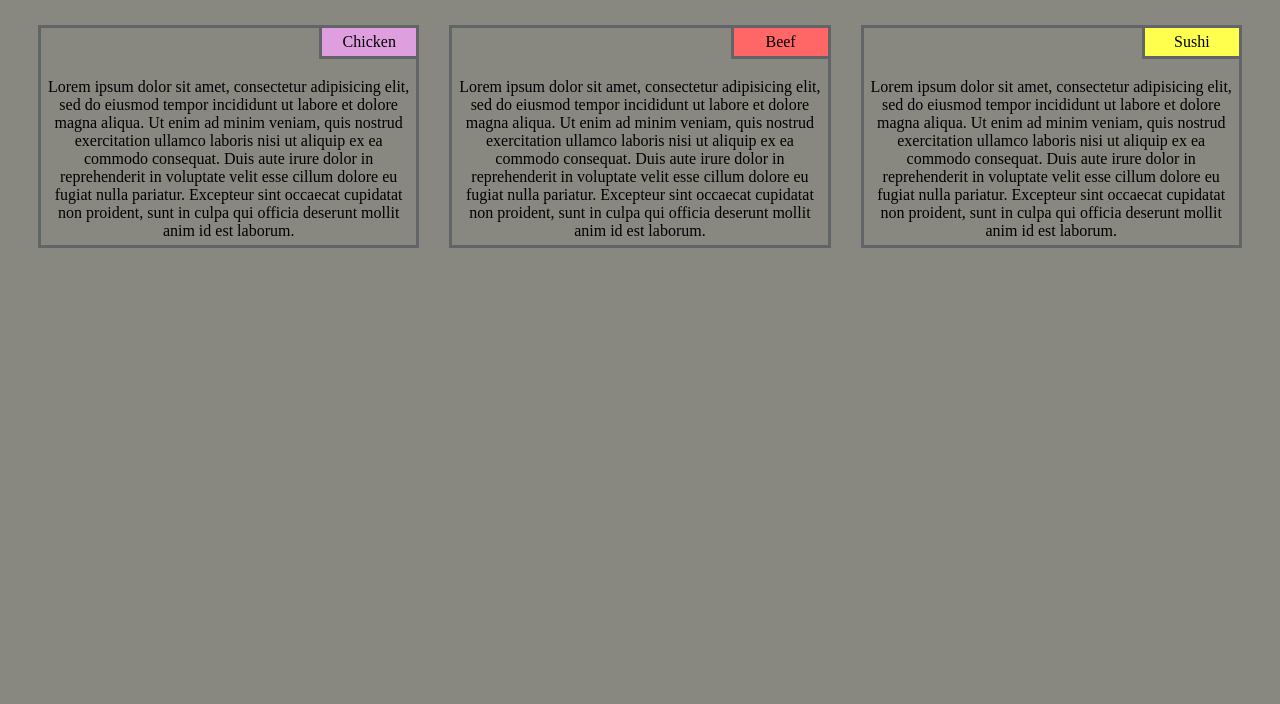
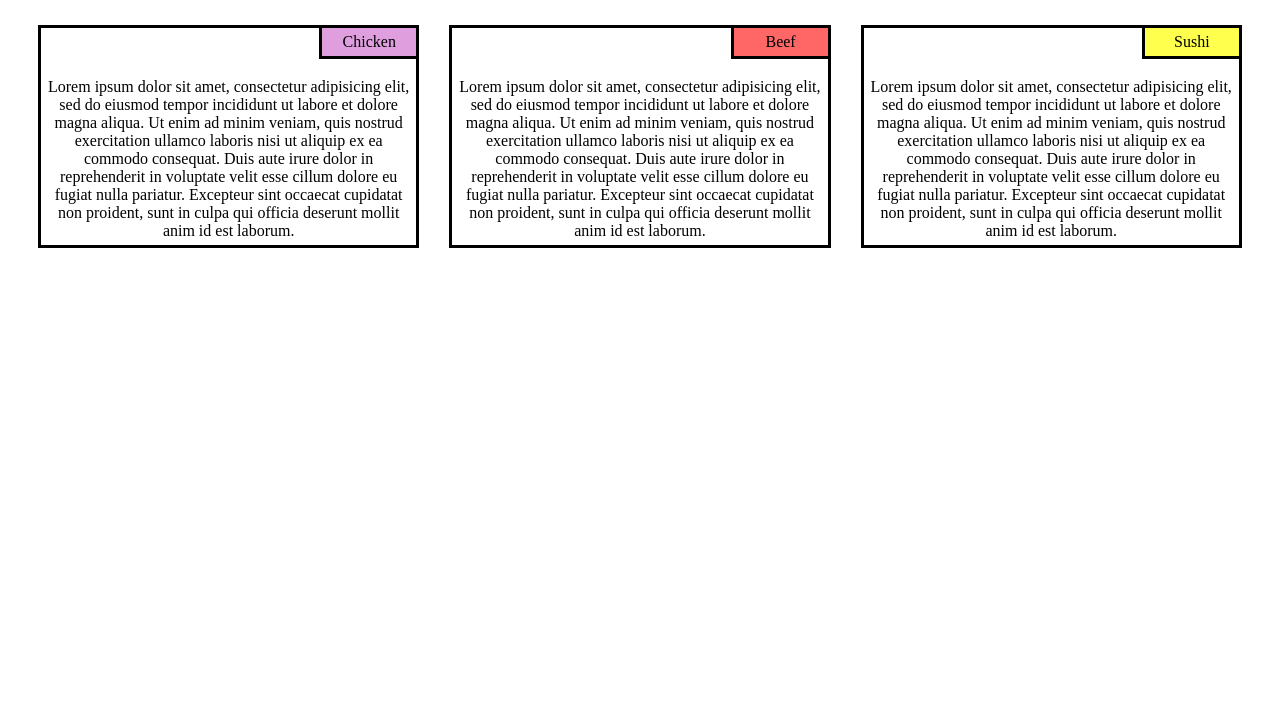
Before and after one commit to JehuSilva/Coursera-test, a plain HTML site: page module2-solution/index.html in a window 1280 px wide. Shown: the part 96-800 px from the top of the page. Drawn offline with Linux system fonts and the light colour scheme.

Commit message:
The design colors were changed

```diff
--- a/module2-solution/styles.css
+++ b/module2-solution/styles.css
@@ -1,6 +1,6 @@
 *{
   box-sizing: border-box;
-  background-color: #888880 ;
+  background-color: #fff ;
   padding: 5px;
   margin: 0px
   font-family: Century Gothic;
@@ -12,7 +12,7 @@ h1{
   margin-bottom: 15px;
 }
 .text{
-  border: 3px solid #626567;
+  border: 3px solid #000;
   margin: 10px;
   padding-top: 50px;
   text-align: center;
@@ -25,7 +25,7 @@ h1{
 .chicken-text, .beef-text, .sushi-text{
   top: -1px;
   right: 15px;
-  border: 3px solid #626567;
+  border: 3px solid #000;
   position: absolute;
   width: 100px;
   text-align: center;
```
